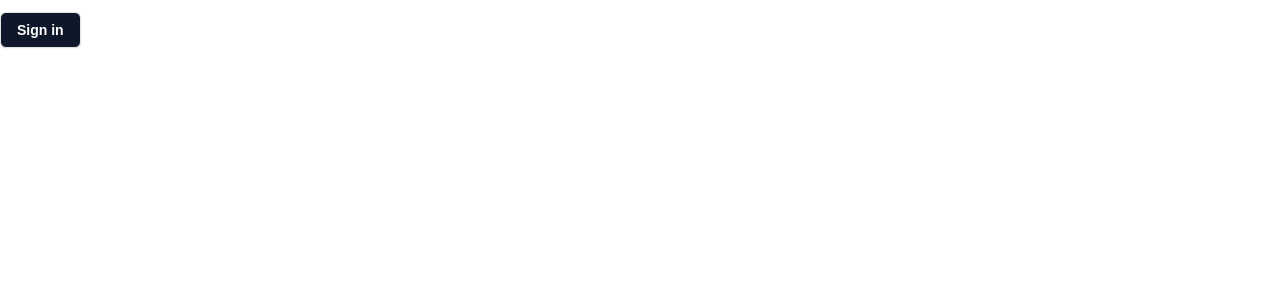
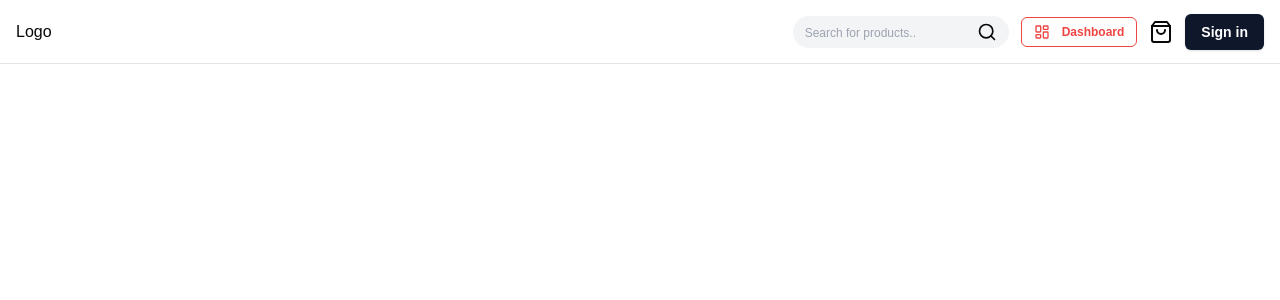
Before and after one commit to allenshamrock/cozy-thrift, a Next.js app: page / in a window 1280 px wide. Shown: the top 300 px of the page. Built offline with nearby package versions, Linux system fonts and the light colour scheme.

Commit message:
{Enh}:Added the navbar

```diff
--- a/app/page.tsx
+++ b/app/page.tsx
@@ -1,8 +1,8 @@
-import Signin from "@/components/Signin";
+import Navbar from "@/components/Navbar";
 export default function Home() {
   return (
     <div className=" flex w-full ">
-      <Signin/>
+     <Navbar/>
     </div>
   );
 }
--- a/components/Forms.tsx
+++ b/components/Forms.tsx
@@ -62,6 +62,11 @@ export default function Forms() {
 
   const handleFormClick = (authForm: string) => {
     setIsActive(authForm);
+    if (authForm === "signin") {
+      window.history.pushState({}, "", "/signin");
+    } else {
+      window.history.pushState({}, "", "/signup");
+    }
   };
 
   return (
--- /dev/null
+++ b/components/Navbar.tsx
@@ -0,0 +1,86 @@
+"use client";
+import { useState } from "react";
+// import { Input } from "@/components/ui/input";
+import {
+  Search,
+  LayoutDashboard,
+  ShoppingBag,
+  AlignJustify,
+  X,
+} from "lucide-react";
+import Signin from "./Signin";
+
+export default function Navbar() {
+  const [menuOpen, setMenuOpen] = useState(false);
+
+  return (
+    <nav className="w-full top-0 border-b bg-white  z-[999] h-[4rem]  fixed gap-8">
+      <div className=" contain h-full mx-auto flex justify-between items-center px-4">
+        <div className="flex items-center">
+          <p>Logo</p>
+        </div>
+        <div className="flex items-center gap-3">
+          <div className="hidden md:block relative">
+            <div className="flex items-center bg-gray-100 rounded-full gap-3 px-3 py-1">
+              <input
+                className="bg-transparent outline-none w-[10rem] focus:w-[20rem] transition-all duration-300 placeholder:text-xs"
+                placeholder="Search for products.."
+                type="search"
+              />
+              <button>
+                <Search className="w-5 h-5" />
+              </button>
+            </div>
+          </div>
+          <div className="flex md:hidden items-center">
+            <button type="button" onClick={() => setMenuOpen(!menuOpen)}>
+              <Search className="w-6 h-6" />
+            </button>
+          </div>
+          <button className="border border-red-500 bg-secondary/10 px-3 py-1.5 rounded-md justify-center flex items-center gap-3">
+            <LayoutDashboard className="w-4 h-4 text-red-500" />
+            <p className="capitalize text-xs font-semibold text-red-500">
+              dashboard
+            </p>
+          </button>
+
+          <a className="relative" href="/cart">
+            <ShoppingBag className="w-6 h-6" />
+          </a>
+          <div className="hidden md:flex items-center gap-3">
+            <Signin />
+          </div>
+          <button className="md:hidden" onClick={() => setMenuOpen(!menuOpen)}>
+            <AlignJustify className="w-6 h-6" />
+          </button>
+        </div>
+      </div>
+
+      {/* Mobile Menu */}
+      <nav
+        className={`md:hidden absolute w-[80%] bg-white shadow-md h-screen top-0 right-0 p-2 border-1 transition-transform ${
+          menuOpen ? "translate-x-0" : "translate-x-[100%]"
+        }`}
+      >
+        <button onClick={() => setMenuOpen(false)}>
+          <X className="w-6 h-6" />
+        </button>
+        <div className="flex flex-col h-full justify-between">
+          <div className="my-2">
+            {["Blazers & Suits", "Shirts", "Trousers", "Shoes"].map((item) => (
+              <button
+                key={item}
+                className="px-2 pt-4 uppercase text-left rounded-md block w-full transition-smooth hover:underline"
+              >
+                {item}
+              </button>
+            ))}
+          </div>
+          <div className="mb-[30px]">
+            <Signin />
+          </div>
+        </div>
+      </nav>
+    </nav>
+  );
+}
--- a/components/Signin.tsx
+++ b/components/Signin.tsx
@@ -9,8 +9,8 @@ export default function Signin() {
   };
   return (
     <Button
-      className="bg-slate-900 cursor-pointer font-semibold text-sm text-white my-3 "
-      variant="outline"
+      className="w-full bg-slate-900 cursor-pointer font-semibold text-sm text-white my-3 hover:none "
+      // variant="outline"
       onClick={handleClick}
     >
       Sign in
```
Also changed, not shown: 2 other files (tests, documents, lock files or other folders).
